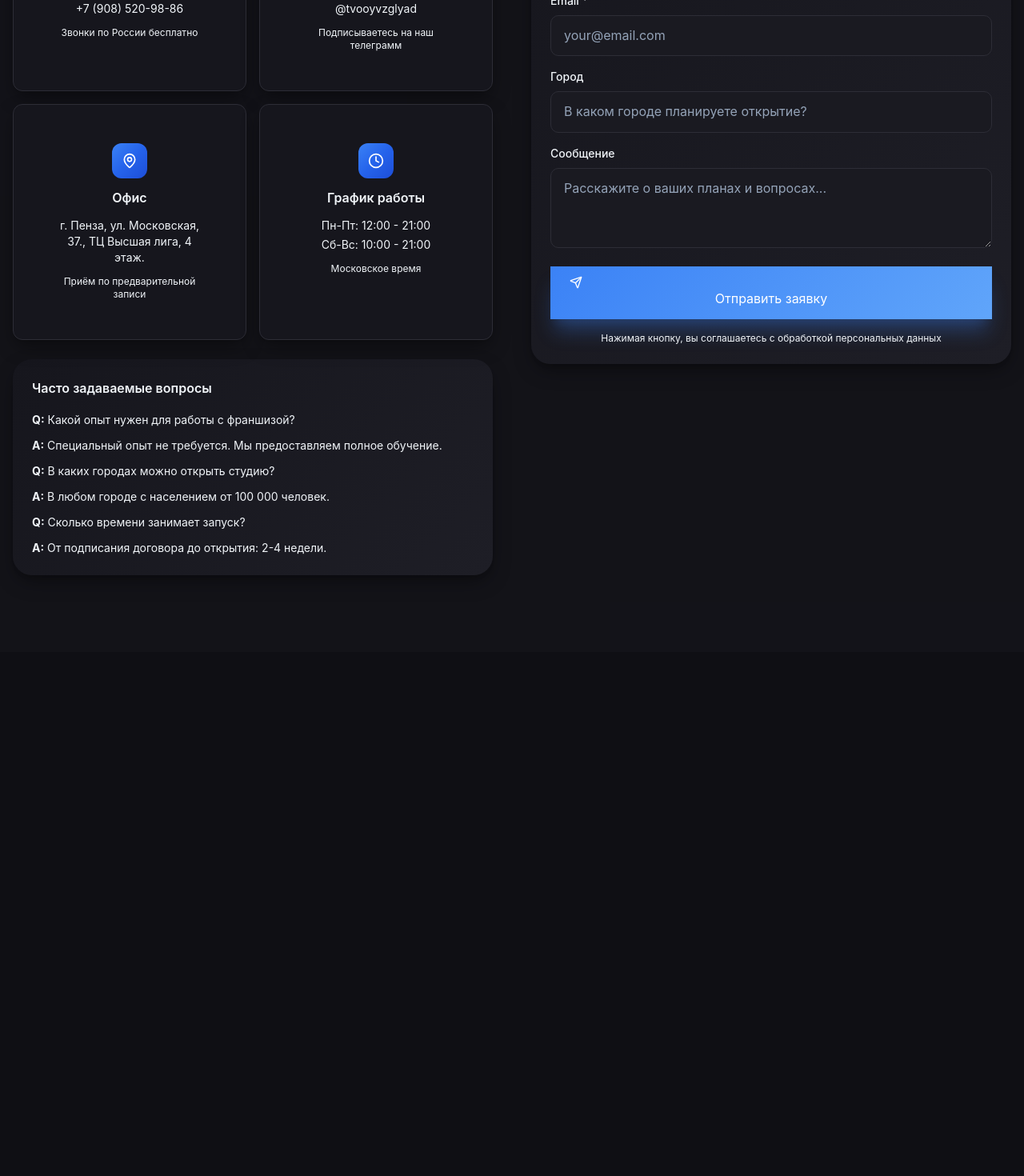
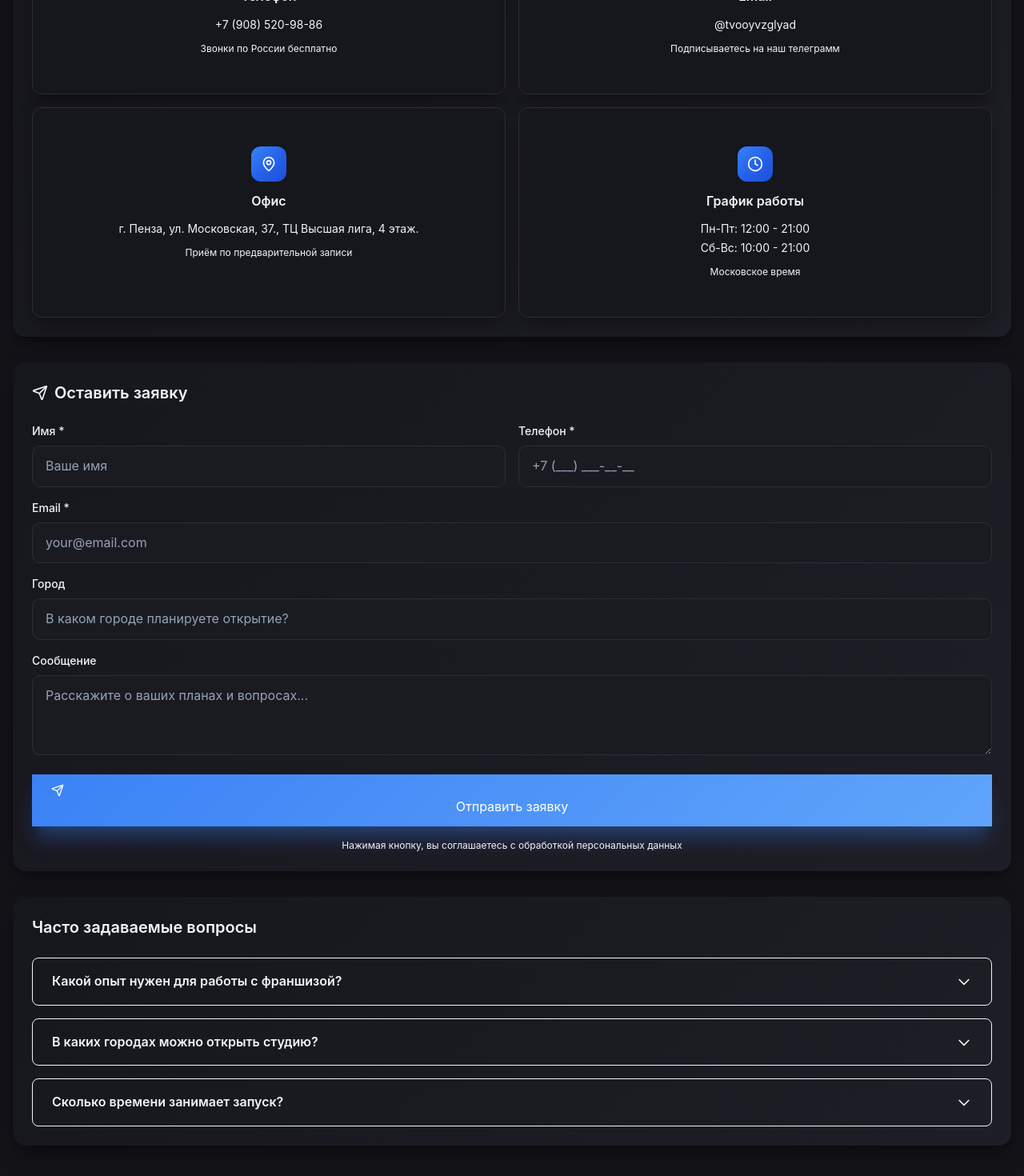
Before and after one commit to Alena0706/final-project, a React (Vite) app in the folder client/: page / in a window 1280 px wide. Shown: the part 8075-9545 px from the top of the page at 80% size. Before the commit the page ends 8890 px from the top, so only its background shows below. Built offline with nearby package versions, Linux system fonts and the light colour scheme; no server answers.

Commit message:
accardeon

```diff
--- a/client/src/widgets/components/ui/ContactSection.tsx
+++ b/client/src/widgets/components/ui/ContactSection.tsx
@@ -1,96 +1,92 @@
-import React, { InputHTMLAttributes, TextareaHTMLAttributes } from 'react';
+import React, { useState, InputHTMLAttributes, TextareaHTMLAttributes } from 'react';
+import { Phone, Mail, MapPin, Clock, Send } from 'lucide-react';
 
-type BadgeProps = React.HTMLAttributes<HTMLSpanElement> & {
-  variant?: 'outline' | 'filled';
-  children: React.ReactNode;
-};
-
-const Badge = ({ children, variant = 'filled', className = '', ...props }: BadgeProps) => {
-  const base = 'inline-block rounded-full px-4 py-1 font-semibold text-sm uppercase tracking-wide';
-  const variantClass =
-    variant === 'outline'
-      ? 'border border-current bg-transparent text-current'
-      : 'bg-current text-white';
-
-  return (
-    <span className={`${base} ${variantClass} ${className}`} {...props}>
-      {children}
-    </span>
-  );
-};
-
-type CardProps = React.HTMLAttributes<HTMLDivElement> & {
-  children: React.ReactNode;
-};
-
+// Карточки и заголовки
+type CardProps = React.HTMLAttributes<HTMLDivElement> & { children: React.ReactNode };
 const Card = ({ children, className = '', ...props }: CardProps) => (
-  <div className={`bg-gradient-card border-0 shadow-elegant rounded-3xl ${className}`} {...props}>
+  <div className={`bg-gradient-card border-0 shadow-elegant rounded-2xl ${className}`} {...props}>
     {children}
   </div>
 );
-
-const CardContent = ({
-  children,
-  className = '',
-  ...props
-}: React.HTMLAttributes<HTMLDivElement> & { children: React.ReactNode }) => (
+const CardHeader = ({ children, className = '', ...props }: CardProps) => (
+  <div className={`p-6 pb-0 ${className}`} {...props}>
+    {children}
+  </div>
+);
+const CardTitle = ({ children, className = '', ...props }: CardProps) => (
+  <h3 className={`text-xl font-semibold text-foreground ${className}`} {...props}>
+    {children}
+  </h3>
+);
+const CardContent = ({ children, className = '', ...props }: CardProps) => (
   <div className={`p-6 ${className}`} {...props}>
     {children}
   </div>
 );
 
-const CardHeader = ({
-  children,
-  className = '',
-  ...props
-}: React.HTMLAttributes<HTMLDivElement> & { children: React.ReactNode }) => (
-  <div className={`border-b border-border pb-4 mb-6 ${className}`} {...props}>
-    {children}
+// FAQ данные (один раз, без дублирования)
+const faqData = [
+  {
+    question: 'Какой опыт нужен для работы с франшизой?',
+    answer: 'Специальный опыт не требуется. Мы предоставляем полное обучение.',
+  },
+  {
+    question: 'В каких городах можно открыть студию?',
+    answer: 'В любом городе с населением от 100 000 человек.',
+  },
+  {
+    question: 'Сколько времени занимает запуск?',
+    answer: 'От подписания договора до открытия: 2-4 недели.',
+  },
+];
+
+// FAQ компонент с аккордеоном
+const FAQ = () => {
+  const [openIndex, setOpenIndex] = useState<number | null>(null);
+
+  return (
+    <div className="space-y-4">
+      {faqData.map(({ question, answer }, index) => {
+        const isOpen = openIndex === index;
+        return (
+          <div key={index} className="rounded-lg border border-border bg-transparent">
+            <button
+              type="button"
+              onClick={() => setOpenIndex(isOpen ? null : index)}
+              className="w-full flex justify-between items-center px-6 py-4 font-semibold text-foreground focus:outline-none focus:ring-2 focus:ring-primary rounded-lg transition-colors"
+              aria-expanded={isOpen}
+              aria-controls={`faq-content-${index}`}
+              id={`faq-header-${index}`}
+            >
+              <span>{question}</span>
+              <svg
+                className={`w-5 h-5 transition-transform duration-300 ${isOpen ? 'rotate-180' : ''}`}
+                fill="none"
+                stroke="currentColor"
+                strokeWidth="2"
+                viewBox="0 0 24 24"
+              >
+                <path strokeLinecap="round" strokeLinejoin="round" d="M19 9l-7 7-7-7" />
+              </svg>
+            </button>
+            {isOpen && (
+              <div
+                id={`faq-content-${index}`}
+                role="region"
+                aria-labelledby={`faq-header-${index}`}
+                className="px-6 py-4 border-t border-border text-foreground rounded-b-lg transition-colors"
+              >
+                {answer}
+              </div>
+            )}
           </div>
         );
+      })}
+    </div>
+  );
+};
 
-const CardTitle = ({
-  children,
-  className = '',
-  ...props
-}: React.HTMLAttributes<HTMLDivElement> & { children: React.ReactNode }) => (
-  <h3 className={`text-lg font-semibold text-foreground ${className}`} {...props}>
-    {children}
-  </h3>
-);
-
-type ButtonProps = React.ButtonHTMLAttributes<HTMLButtonElement>;
-
-const Button = ({ children, className = '', ...props }: ButtonProps) => (
-  <button
-    className={`inline-flex items-center justify-center rounded-xl px-6 py-3 font-medium transition-all duration-300 ${className}`}
-    {...props}
-  >
-    {children}
-  </button>
-);
-
-type InputProps = InputHTMLAttributes<HTMLInputElement>;
-
-const Input = ({ className = '', ...props }: InputProps) => (
-  <input
-    className={`w-full rounded-md border border-border bg-background px-3 py-2 text-foreground placeholder:text-muted-foreground focus:outline-none focus:ring-2 focus:ring-primary ${className}`}
-    {...props}
-  />
-);
-
-type TextareaProps = TextareaHTMLAttributes<HTMLTextAreaElement>;
-
-const Textarea = ({ className = '', ...props }: TextareaProps) => (
-  <textarea
-    className={`w-full rounded-md border border-border bg-background px-3 py-2 text-foreground placeholder:text-muted-foreground focus:outline-none focus:ring-2 focus:ring-primary ${className}`}
-    {...props}
-  />
-);
-
-import { Phone, Mail, MapPin, Clock, Send } from 'lucide-react';
-
-const ContactSection = () => {
+// Контактная информация
 const contactInfo = [
   {
     icon: Phone,
@@ -107,7 +103,7 @@ const ContactSection = () => {
   {
     icon: MapPin,
     title: 'Офис',
-      details: [' г. Пенза, ул. Московская, 37., ТЦ Высшая лига, 4 этаж.'],
+    details: ['г. Пенза, ул. Московская, 37., ТЦ Высшая лига, 4 этаж.'],
     subtitle: 'Приём по предварительной записи',
   },
   {
@@ -117,24 +113,27 @@ const ContactSection = () => {
     subtitle: 'Московское время',
   },
 ];
-  return (
+
+// Основной компонент секции контактов
+const ContactSection = () => (
   <section id="contact" className="section section-alt">
     <div className="container mx-auto px-4">
       <div className="text-center mb-16 animate-fade-in">
         <div className="inline-flex items-center space-x-2 glass-effect rounded-full px-6 py-2 mb-4">
-            <span className="text-foreground font-medium uppercase tracking-wide text-sm">
-              Контакты
-            </span>
+          <span className="text-foreground font-medium uppercase tracking-wide text-sm">Контакты</span>
         </div>
         <h2 className="heading-2 text-gradient-primary mb-6">Свяжитесь с нами</h2>
         <p className="text-xl text-muted-foreground max-w-3xl mx-auto">
           Готовы ответить на все ваши вопросы и помочь начать успешный бизнес
         </p>
       </div>
-        <div className="grid grid-cols-1 lg:grid-cols-2 gap-12">
-          {/* Контактная информация */}
-          <div className="space-y-6">
-            <h3 className="text-2xl font-bold text-foreground mb-6">Как с нами связаться</h3>
+      <div className="flex flex-col gap-8">
+        {/* 1. Как с нами связаться */}
+        <Card>
+          <CardHeader>
+            <CardTitle>Как с нами связаться</CardTitle>
+          </CardHeader>
+          <CardContent>
             <div className="grid grid-cols-1 md:grid-cols-2 gap-4">
               {contactInfo.map((info, index) => {
                 const IconComponent = info.icon;
@@ -164,36 +163,10 @@ const ContactSection = () => {
                 );
               })}
             </div>
-            <Card className="bg-gradient-card border-0 shadow-elegant">
-              <CardContent>
-                <h4 className="font-semibold text-foreground mb-4">Часто задаваемые вопросы</h4>
-                <div className="space-y-3 text-sm text-muted-foreground">
-                  <p>
-                    <strong>Q:</strong> Какой опыт нужен для работы с франшизой?
-                  </p>
-                  <p>
-                    <strong>A:</strong> Специальный опыт не требуется. Мы предоставляем полное
-                    обучение.
-                  </p>
-                  <p>
-                    <strong>Q:</strong> В каких городах можно открыть студию?
-                  </p>
-                  <p>
-                    <strong>A:</strong> В любом городе с населением от 100 000 человек.
-                  </p>
-                  <p>
-                    <strong>Q:</strong> Сколько времени занимает запуск?
-                  </p>
-                  <p>
-                    <strong>A:</strong> От подписания договора до открытия: 2-4 недели.
-                  </p>
-                </div>
           </CardContent>
         </Card>
-          </div>
-          {/* Форма обратной связи */}
-          <div>
-            <Card className="bg-gradient-card border-0 shadow-elegant">
+        {/* 2. Оставить заявку */}
+        <Card>
           <CardHeader>
             <CardTitle className="flex items-center space-x-2">
               <Send className="h-5 w-5 text-primary" />
@@ -207,9 +180,7 @@ const ContactSection = () => {
                 <input placeholder="Ваше имя" className="form-input" />
               </div>
               <div>
-                    <label className="text-sm font-medium text-foreground mb-2 block">
-                      Телефон *
-                    </label>
+                <label className="text-sm font-medium text-foreground mb-2 block">Телефон *</label>
                 <input placeholder="+7 (___) ___-__-__" className="form-input" />
               </div>
             </div>
@@ -222,13 +193,11 @@ const ContactSection = () => {
               <input placeholder="В каком городе планируете открытие?" className="form-input" />
             </div>
             <div>
-                  <label className="text-sm font-medium text-foreground mb-2 block">
-                    Сообщение
-                  </label>
+              <label className="text-sm font-medium text-foreground mb-2 block">Сообщение</label>
               <textarea
                 placeholder="Расскажите о ваших планах и вопросах..."
                 className="form-input min-h-[100px] resize-vertical"
-                  ></textarea>
+              />
             </div>
             <button className="btn-primary w-full">
               <Send className="h-4 w-4 mr-2" />
@@ -239,11 +208,18 @@ const ContactSection = () => {
             </p>
           </CardContent>
         </Card>
-          </div>
+        {/* 3. Часто задаваемые вопросы с интерактивным аккордеоном */}
+        <Card>
+          <CardHeader>
+            <CardTitle>Часто задаваемые вопросы</CardTitle>
+          </CardHeader>
+          <CardContent>
+            <FAQ />
+          </CardContent>
+        </Card>
       </div>
     </div>
   </section>
 );
-};
 
 export default ContactSection;
```
Lines whose indentation alone changed are shown as unchanged.
